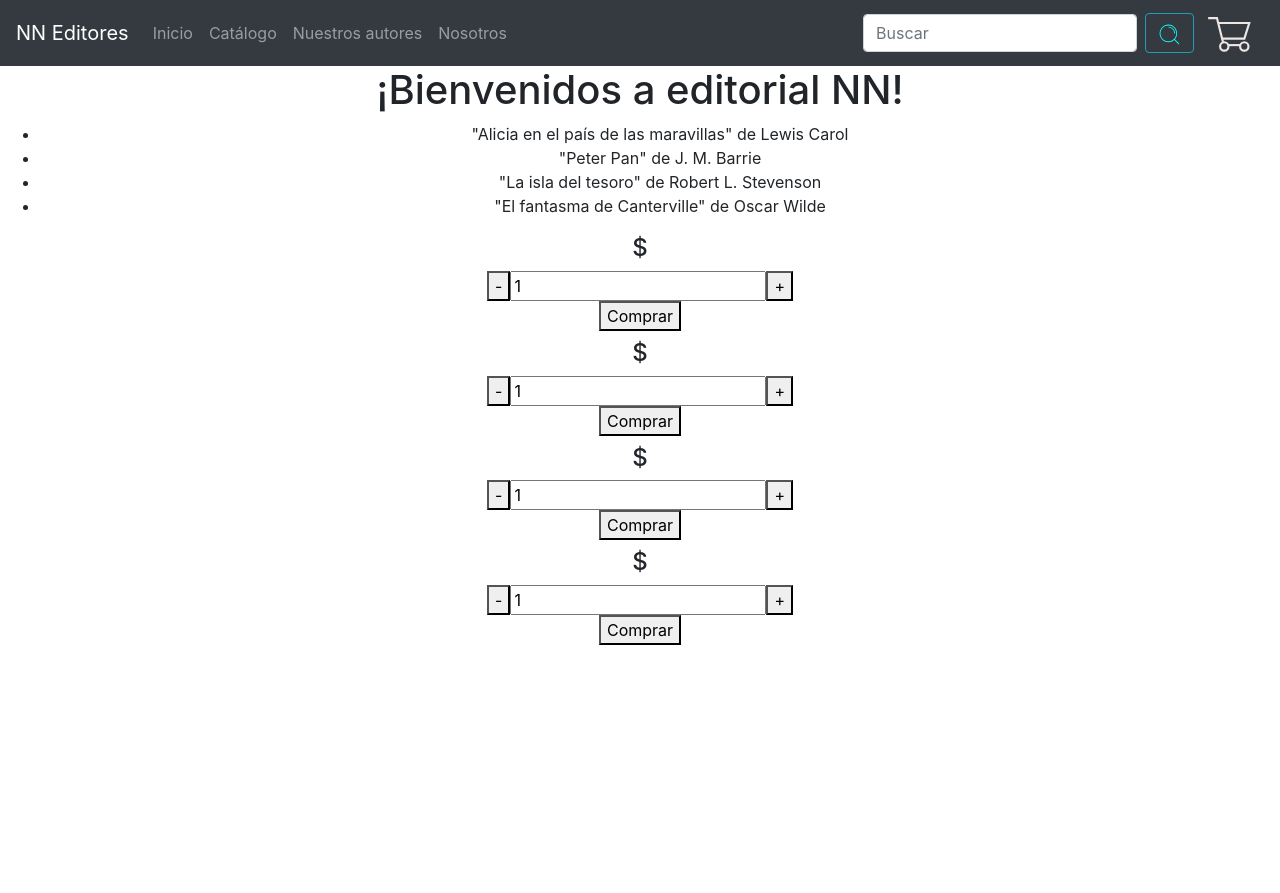
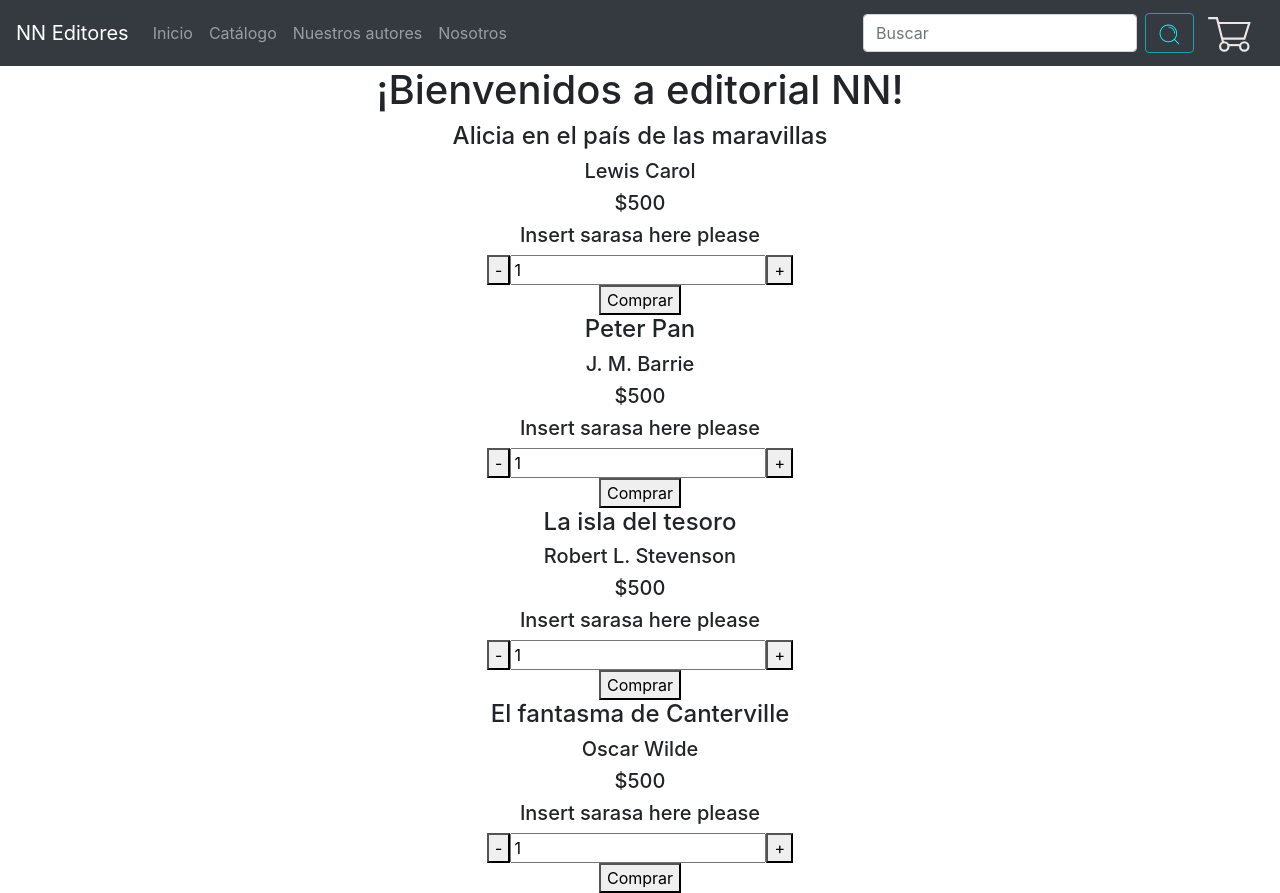
Before and after one commit to CeciliaBelen/ProyectoCoder, a React (Create React App) app: page /catalog in a window 1280 px wide. Before the commit the page ends 800 px from the top, so only its background shows below. Built offline with nearby package versions, Linux system fonts and the light colour scheme.

Commit message:
Correcciones tp 7

```diff
--- a/src/App.js
+++ b/src/App.js
@@ -2,7 +2,7 @@ import React from 'react';
 // import { BrowserRouter, Switch, Route } from 'react-router-dom';
 import Greeting from './components/Home';
 import MyNav from './components/Navbar/Navbar';
-import Products from './components/products/Products';
+// import Products from './components/products/Products';
 import BookDetailContainer from './containers/BookDetailContainer';
 import './App.css';
 
@@ -18,7 +18,7 @@ function App() {
               <header>
                 <Greeting name="editorial NN" />
               </header>
-              <Products/>
+              {/* <Products/> */}
             {/* </Route>
           </Switch>
           <Switch> */}
--- a/src/components/products/BookDetail.jsx
+++ b/src/components/products/BookDetail.jsx
@@ -5,15 +5,15 @@ import Btn from '../addToCart/Button';
 function BookDetail(props) {
     // const { data } = props;
     return (
-        <div key={props.id} id={props.id}>
-            <div>
-                <h2>{props.name}</h2>
-                <h4>{props.author}</h4>
-                <h4>${props.price}</h4>
-                <h4>{props.description}</h4>
-            </div>
-            <AddToCart />
-            <Btn sign={"Comprar"} />
+        <div>
+            {props.data.map(element => <div key={element.id} id={element.id}>
+                <h4>{element.name}</h4>
+                <h5>{element.author}</h5>
+                <h5>${element.price}</h5>
+                <h5>{element.description}</h5>
+                <AddToCart />
+                <Btn sign={"Comprar"} />
+            </div>)}
         </div>
     )
 }
--- a/src/containers/BookDetailContainer.jsx
+++ b/src/containers/BookDetailContainer.jsx
@@ -15,7 +15,7 @@ export default function BookDetailContainer(){
         }, 3000);
       }, [bookList]);
 
-    useEffect(()=>{setBooks()}, [])
+    useEffect(()=>{setBooks()}, [bookList])
 
     if (loading) {
         return (
@@ -26,11 +26,5 @@ export default function BookDetailContainer(){
         );
       }
 
-    return(
-        <div>
-            {books.map((book) => (
-                <BookDetail data={book}/>
-            ))}
-        </div>
-    )
+    return(<BookDetail data={books}/>)
 }
```
